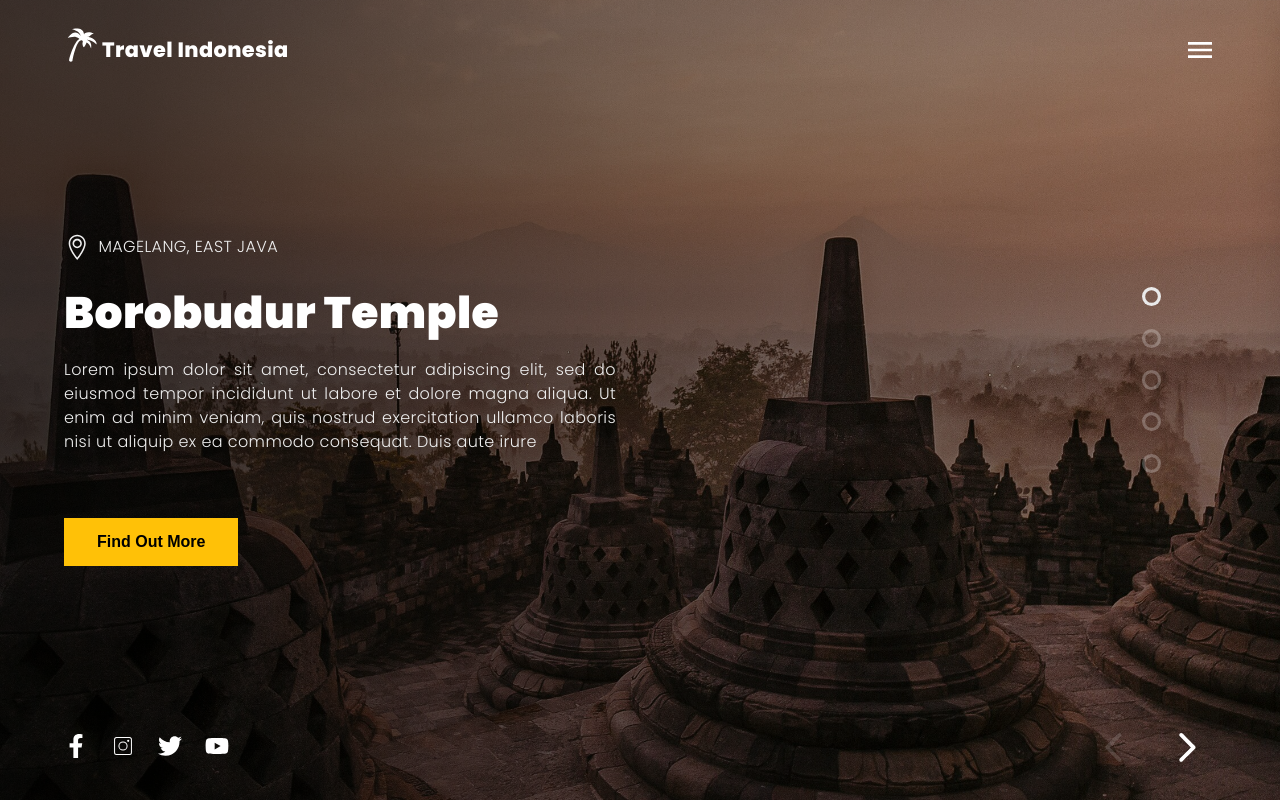
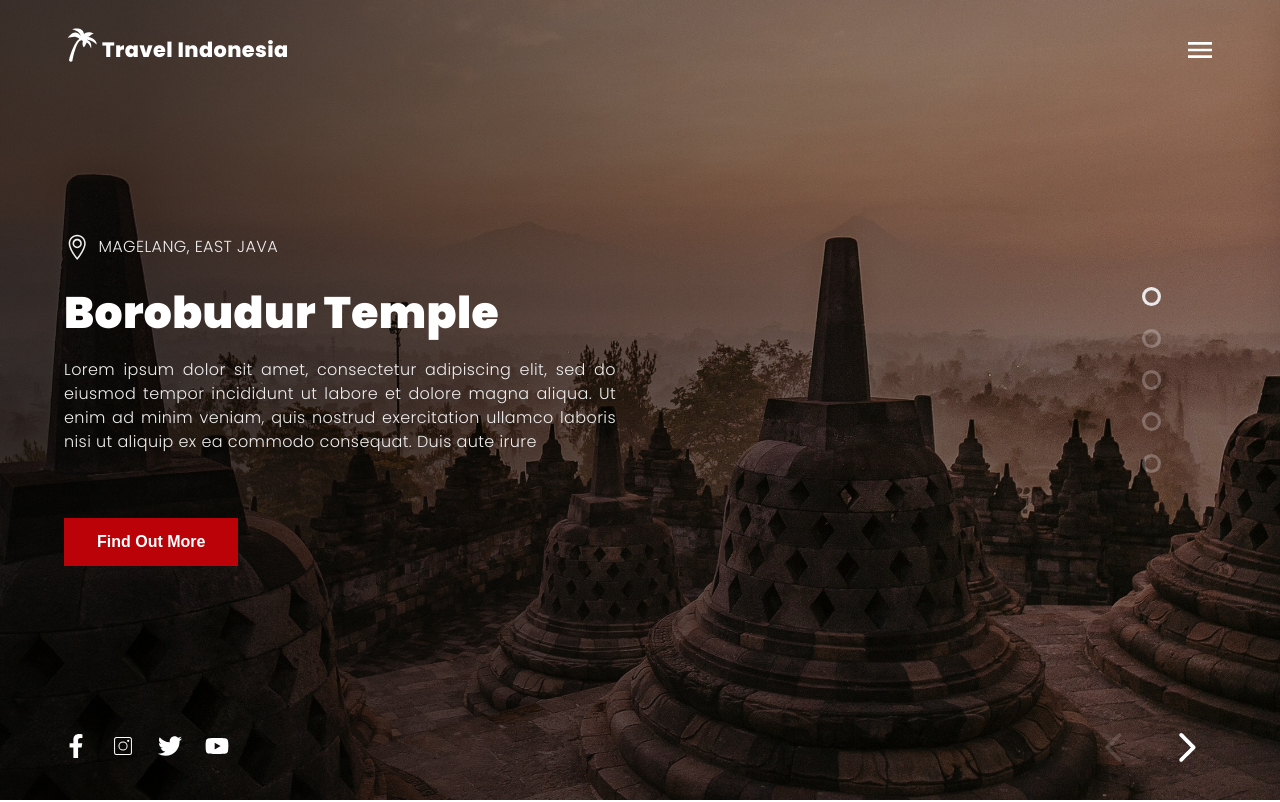
Before and after one commit to thekevinkun/travel-indonesia, a React (Create React App) app: page / in a window 1280 px wide. Shown: the top 802 px of the page. Built offline with nearby package versions, Linux system fonts and the light colour scheme.

Commit message:
Modify button

```diff
--- a/src/components/Button/button.css
+++ b/src/components/Button/button.css
@@ -1,52 +1,18 @@
-.btn-white {
-    --btn-color: #000;
-    --btn-bg: #f8f9fa;
-    --btn-border-color: #f8f9fa;
-    --btn-hover-color: #000;
-    --btn-hover-bg: #d3d4d5;
-    --btn-hover-border-color: #c6c7c8;
-    --btn-focus-shadow-rgb: 211, 212, 213;
-    --btn-active-color: #000;
-    --btn-active-bg: #c6c7c8;
-    --btn-active-border-color: #babbbc;
-    --btn-active-shadow: inset 0 3px 5px rgba(0, 0, 0, 0.125);
-    --btn-disabled-color: #000;
-    --btn-disabled-bg: #f8f9fa;
-    --btn-disabled-border-color: #f8f9fa;
-}
-
-.btn-black {
+.btn-red {
     --btn-color: #fff;
-    --btn-bg: #000000;
-    --btn-border-color: #000000;
+    --btn-bg: #ba0208;
+    --btn-border-color: #ba0208;
     --btn-hover-color: #fff;
-    --btn-hover-bg: #171717;
-    --btn-hover-border-color: #121212;
-    --btn-focus-shadow-rgb: 23, 23, 23;
+    --btn-hover-bg: #960206;
+    --btn-hover-border-color: #7d0003;
+    --btn-focus-shadow-rgb: 181, 7, 7;
     --btn-active-color: #fff;
-    --btn-active-bg: #171717;
-    --btn-active-border-color: #111;
+    --btn-active-bg: #7d0003;
+    --btn-active-border-color: #690003;
     --btn-active-shadow: inset 0 3px 5px rgba(0, 0, 0, 0.125);
     --btn-disabled-color: #fff;
-    --btn-disabled-bg: #000000;
-    --btn-disabled-border-color: #000000;
-}
-
-.btn-yellow {
-    --btn-color: #000000;
-    --btn-bg: #ffc107;
-    --btn-border-color: #ffc107;
-    --btn-hover-color: #000000;
-    --btn-hover-bg: #e0a800;
-    --btn-hover-border-color: #d39e00;
-    --btn-focus-shadow-rgb: 255, 193, 7;
-    --btn-active-color: #000000;
-    --btn-active-bg: #d39e00;
-    --btn-active-border-color: #c69500;
-    --btn-active-shadow: inset 0 3px 5px rgba(0, 0, 0, 0.125);
-    --btn-disabled-color: #000000;
-    --btn-disabled-bg: #ffc107;
-    --btn-disabled-border-color: #ffc107;
+    --btn-disabled-bg: #ba0208;
+    --btn-disabled-border-color: #ba0208;
 }
 
 .btn {
--- a/src/components/EmblaBlog/emblaBlog.css
+++ b/src/components/EmblaBlog/emblaBlog.css
@@ -69,7 +69,7 @@
 }
 
 .embla-blog__button__svg:hover {
-  color: rgba(0, 0, 0, .75);
+  color: var(--color-red);
 }
 
 .embla-blog__button:disabled .embla-blog__button__svg {
--- a/src/components/EmblaHero/emblaHero.css
+++ b/src/components/EmblaHero/emblaHero.css
@@ -77,7 +77,7 @@
 }
 
 .embla-hero__button__svg:hover {
-  color: rgb(195, 195, 195);
+  color: var(--color-red);
 }
 
 .embla-hero__button:disabled .embla-hero__button__svg {
@@ -165,7 +165,7 @@
   }
 
   .embla-hero__button:hover {
-    background-color: rgba(240, 240, 240, .80);
+    background-color: rgba(240, 240, 240, 1);
     box-shadow: 0 10px 15px -3px rgb(0 0 0 / 0.5), 0 4px 6px -4px rgb(0 0 0 / 0.5);
   }
 
@@ -182,7 +182,7 @@
   }
 
   .embla-hero__button:hover .embla-hero__button__svg {
-    color: rgba(8, 8, 8, 1);
+    color: var(--color-red);
     box-shadow: none;
   }
 
--- a/src/index.css
+++ b/src/index.css
@@ -8,8 +8,9 @@
     --color-black: #121212;
     --color-sub-black: #1F1F1F;
     --color-gray: #AAAAAA;
-    --color-yellow: #FFC107;
+    --color-red: #BA0208;
 
+    --color-hover-red: #960206;
     --color-hover-gray: #a3a3a3;
 }
 
--- a/src/sections/AboutUs/AboutUs.jsx
+++ b/src/sections/AboutUs/AboutUs.jsx
@@ -21,7 +21,7 @@ const AboutUs = () => {
           <Button
             type="button"
             title="More"
-            variant="btn-yellow"
+            variant="btn-red"
           />
         </div>
 
@@ -59,7 +59,7 @@ const AboutUs = () => {
         <Button
           type="button"
           title="More"
-          variant="btn-yellow"
+          variant="btn-red"
         />
       </div>
     </section>
--- a/src/sections/Blog/blog.css
+++ b/src/sections/Blog/blog.css
@@ -51,7 +51,7 @@
 }
 
 .blog-views_read a:hover {
-    color: var(--color-hover-gray);
+    color: var(--color-red);
 }
 
 .blog__collection .blog__collection-content .blog-image {
@@ -73,6 +73,7 @@
 }
 
 .blog__collection-images .airplane-icon {
+    color: var(--color-red);
     font-size: 1.35rem;
 }
 
@@ -82,7 +83,7 @@
 }
 
 .blog__collection-images .more-blog .loc-icon {
-    color: #ffc107;
+    color: var(--color-red);
     margin-top: 0.25rem;
 }
 
@@ -92,7 +93,7 @@
 }
 
 .more-blog a:hover {
-    color: var(--color-hover-gray);
+    color: var(--color-red);
 }
 
 .blog__collection-images .image {
--- a/src/sections/Contact/Contact.jsx
+++ b/src/sections/Contact/Contact.jsx
@@ -34,7 +34,7 @@ const Contact = () => {
             <Button
               type="button"
               title="SEND"
-              variant="btn-yellow"
+              variant="btn-red"
             />
           </div>
         </div>
--- a/src/sections/Contact/contact.css
+++ b/src/sections/Contact/contact.css
@@ -51,12 +51,12 @@
 
 .information-email a {
     font-weight: 500;
-    color: var(--color-yellow);
+    color: var(--color-red);
     text-decoration: underline;
 }
 
 .information-email a:hover {
-    color: var(--color-hover-gray);
+    color: var(--color-hover-red);
 }
 
 .contact .contact__content .contact__content-form {
--- a/src/sections/Faq/faq.css
+++ b/src/sections/Faq/faq.css
@@ -41,7 +41,7 @@
 }
 
 .faq__content-ask .ask-icon {
-    color: #ffc107;
+    color: var(--color-red);
     font-size: 0.95rem;
 }
 
@@ -49,6 +49,10 @@
     font-size: 1.15rem;
     font-weight: 600;
     text-decoration: underline;
+}
+
+.faq__content-ask a:hover {
+    color: var(--color-red);
 }
 
 @media screen and (max-width: 980px) {
--- a/src/sections/Hero/Hero.jsx
+++ b/src/sections/Hero/Hero.jsx
@@ -39,7 +39,7 @@ const getImage = (viewHeight) => {
             <Button
               type="button"
               title="Find Out More"
-              variant="btn-yellow"
+              variant="btn-red"
             />
           </div>
 
--- a/src/sections/WatchMoments/watchMoments.css
+++ b/src/sections/WatchMoments/watchMoments.css
@@ -42,7 +42,12 @@
 .moments__content .moments__content-image a {
     margin-top: 2.75rem;
     text-decoration: underline;
+    color: var(--color-red);
     font-weight: 500;
+}
+
+.moments__content .moments__content-image a:hover {
+    color: var(--color-hover-red);
 }
 
 .moments__content .moments__content-video {
```
